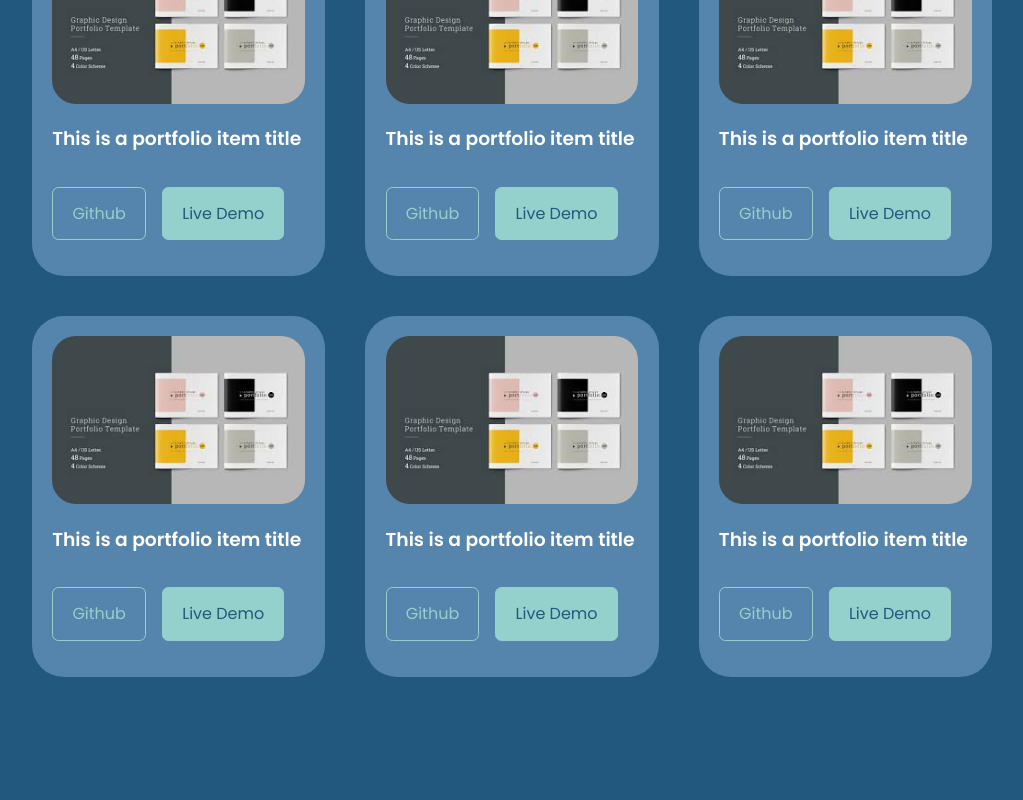
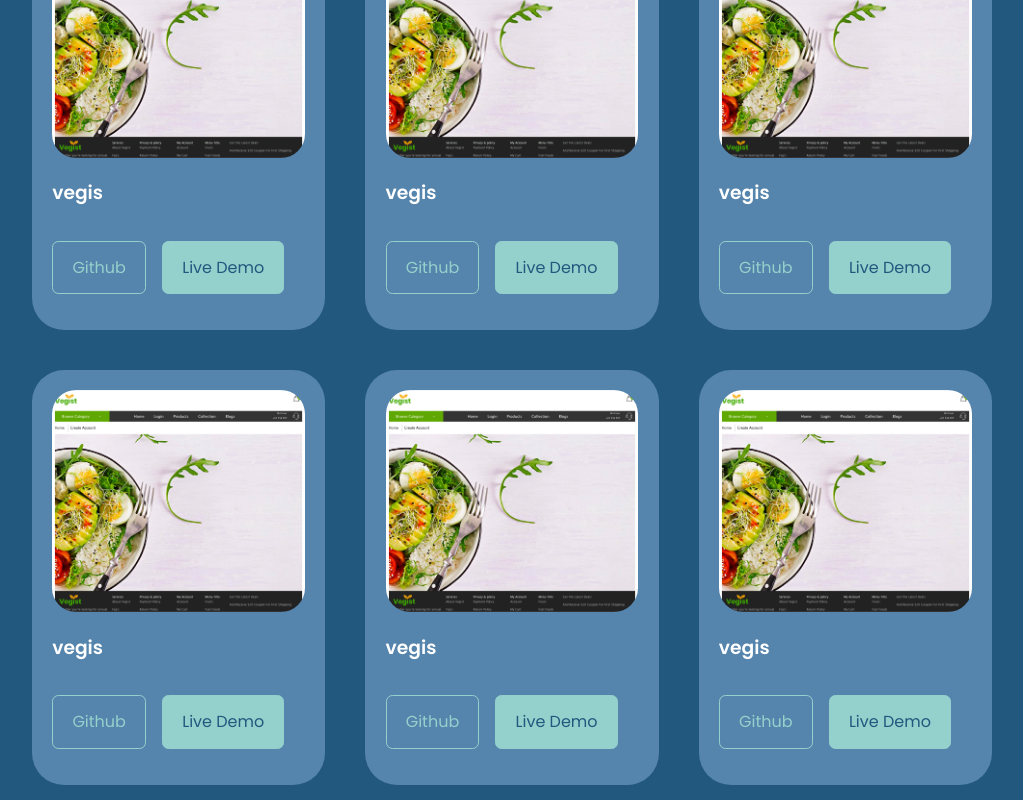
Before and after one commit to leilamahmoudi/portfolio-react-typescript-, a React (Create React App) app: page / in a window 1280 px wide. Shown: the part 3340-4140 px from the top of the page, without its empty margins (128-1151 px from the left). Built offline with nearby package versions, Linux system fonts and the light colour scheme; a web font is replaced by a local one.

Commit message:
make portfolio item dynamic

```diff
--- a/src/components/portfolio/Portfolio.tsx
+++ b/src/components/portfolio/Portfolio.tsx
@@ -1,6 +1,51 @@
 import React from "react";
-import IMG from "../../assets/images/img2.jpeg";
+import IMG1 from "../../assets/images/vegis.png";
 import "./portfolio.css";
+
+const data = [
+  {
+    id: 1,
+    img: IMG1,
+    title: "vegis",
+    github: "https://github.com/leilamahmoudi/vegis",
+    demo: "https://vegist-leila.netlify.app/",
+  },
+  {
+    id: 2,
+    img: IMG1,
+    title: "vegis",
+    github: "https://github.com/leilamahmoudi/vegis",
+    demo: "https://vegist-leila.netlify.app/",
+  },
+  {
+    id: 3,
+    img: IMG1,
+    title: "vegis",
+    github: "https://github.com/leilamahmoudi/vegis",
+    demo: "https://vegist-leila.netlify.app/",
+  },
+  {
+    id: 4,
+    img: IMG1,
+    title: "vegis",
+    github: "https://github.com/leilamahmoudi/vegis",
+    demo: "https://vegist-leila.netlify.app/",
+  },
+  {
+    id: 5,
+    img: IMG1,
+    title: "vegis",
+    github: "https://github.com/leilamahmoudi/vegis",
+    demo: "https://vegist-leila.netlify.app/",
+  },
+  {
+    id: 6,
+    img: IMG1,
+    title: "vegis",
+    github: "https://github.com/leilamahmoudi/vegis",
+    demo: "https://vegist-leila.netlify.app/",
+  },
+];
 
 const Portfolio = () => {
   return (
@@ -9,143 +54,24 @@ const Portfolio = () => {
       <h2>Portfolio</h2>
 
       <div className="container portfolio__container">
-        <article className="portfolio__item">
+        {data.map(({ id, img, title, github, demo }) => {
+          return (
+            <article key={id} className="portfolio__item">
               <div className="portfolio__item-image">
-            <img src={IMG} alt="" />
+                <img src={img} alt={title} />
               </div>
-          <h3>This is a portfolio item title</h3>
+              <h3>{title}</h3>
               <div className="portfolio__item-cta">
-            <a
-              href="https://github.com/leilamahmoudi"
-              className="link btn"
-              target="_blank"
-            >
+                <a href={github} className="btn" target="_blank">
                   Github
                 </a>
-            <a
-              href="https://dribbble.com/Alien_pixels"
-              className="link btn btn-primary"
-              target="_blank"
-            >
+                <a href={demo} className="btn btn-primary" target="_blank">
                   Live Demo
                 </a>
               </div>
             </article>
-
-        <article className="portfolio__item">
-          <div className="portfolio__item-image">
-            <img src={IMG} alt="" />
-          </div>
-          <h3>This is a portfolio item title</h3>
-          <div className="portfolio__item-cta">
-            <a
-              href="https://github.com/leilamahmoudi"
-              className="link btn"
-              target="_blank"
-            >
-              Github
-            </a>
-            <a
-              href="https://dribbble.com/Alien_pixels"
-              className="link btn btn-primary"
-              target="_blank"
-            >
-              Live Demo
-            </a>
-          </div>
-        </article>
-
-        <article className="portfolio__item">
-          <div className="portfolio__item-image">
-            <img src={IMG} alt="" />
-          </div>
-          <h3>This is a portfolio item title</h3>
-          <div className="portfolio__item-cta">
-            <a
-              href="https://github.com/leilamahmoudi"
-              className="link btn"
-              target="_blank"
-            >
-              Github
-            </a>
-            <a
-              href="https://dribbble.com/Alien_pixels"
-              className="link btn btn-primary"
-              target="_blank"
-            >
-              Live Demo
-            </a>
-          </div>
-        </article>
-
-        <article className="portfolio__item">
-          <div className="portfolio__item-image">
-            <img src={IMG} alt="" />
-          </div>
-          <h3>This is a portfolio item title</h3>
-          <div className="portfolio__item-cta">
-            <a
-              href="https://github.com/leilamahmoudi"
-              className="link btn"
-              target="_blank"
-            >
-              Github
-            </a>
-            <a
-              href="https://dribbble.com/Alien_pixels"
-              className="link btn btn-primary"
-              target="_blank"
-            >
-              Live Demo
-            </a>
-          </div>
-        </article>
-
-        <article className="portfolio__item">
-          <div className="portfolio__item-image">
-            <img src={IMG} alt="" />
-          </div>
-          <h3>This is a portfolio item title</h3>
-          <div className="portfolio__item-cta">
-            <a
-              href="https://github.com/leilamahmoudi"
-              className="link btn"
-              target="_blank"
-            >
-              Github
-            </a>
-            <a
-              href="https://dribbble.com/Alien_pixels"
-              className="link btn btn-primary"
-              target="_blank"
-            >
-              Live Demo
-            </a>
-          </div>
-        </article>
-
-        <article className="portfolio__item">
-          <div className="portfolio__item-image">
-            <img src={IMG} alt="" />
-          </div>
-          <h3>This is a portfolio item title</h3>
-          <div className="portfolio__item-cta">
-            <a
-              href="https://github.com/leilamahmoudi"
-              className="link btn"
-              target="_blank"
-            >
-              Github
-            </a>
-            <a
-              href="https://dribbble.com/Alien_pixels"
-              className="link btn btn-primary"
-              target="_blank"
-            >
-              Live Demo
-            </a>
-          </div>
-        </article>
+          );
+        })}
       </div>
     </section>
   );
--- a/src/components/portfolio/portfolio.css
+++ b/src/components/portfolio/portfolio.css
@@ -26,3 +26,16 @@
   gap: 1rem;
   margin-bottom: 1rem;
 }
+
+@media screen and (max-width: 1024px) {
+  .portfolio__container {
+    grid-template-columns: 1fr 1fr;
+    gap: 1.2rem;
+  }
+}
+@media screen and (max-width: 600px) {
+  .portfolio__container {
+    grid-template-columns: 1fr;
+    gap: 1rem;
+  }
+}
```
Also changed, not shown: src/assets/images/vegis.png (added). Lines whose indentation alone changed are shown as unchanged.
